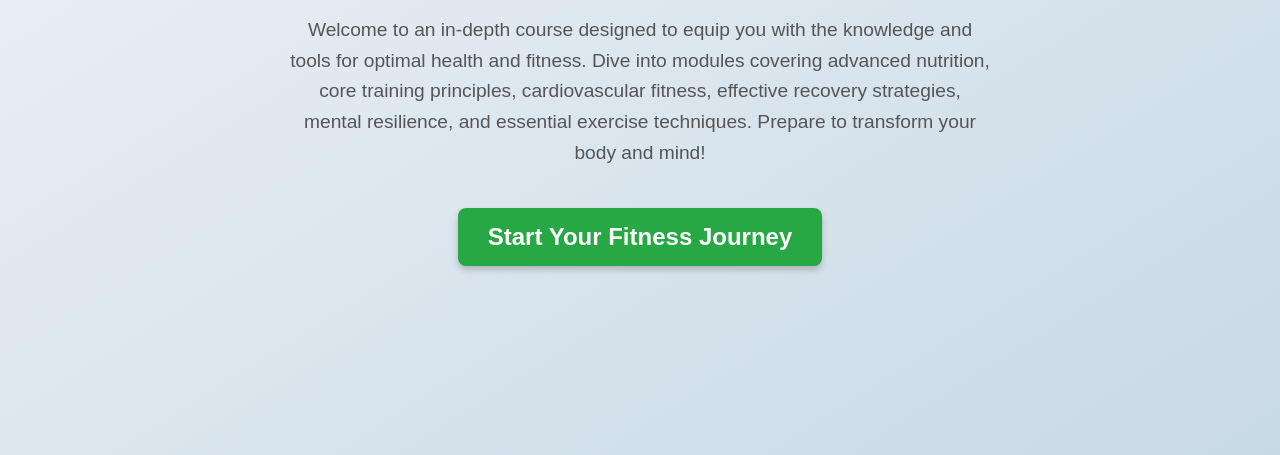
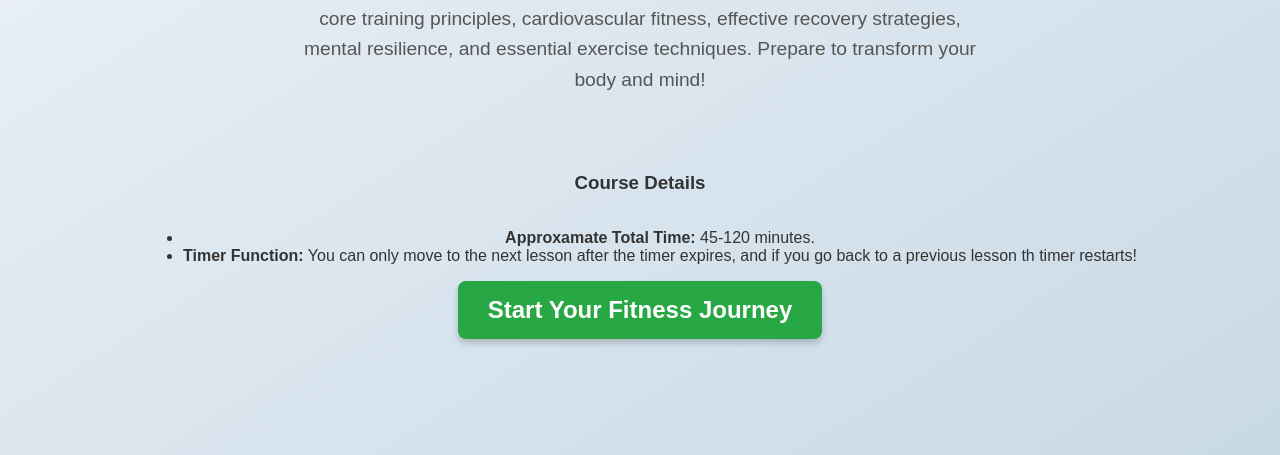
Before and after one commit to KurtAstarita/fitness-course, a plain HTML site: page index.html in a window 1280 px wide. Shown: the part 345-800 px from the top of the page. Drawn offline with Linux system fonts and the light colour scheme; placeholder pictures from the web are drawn by us.

Commit message:
Update index.html

```diff
--- a/index.html
+++ b/index.html
@@ -10,6 +10,12 @@
     <div id="cover-page">
         <h1>Your Comprehensive Fitness Journey: Build a Healthier You</h1>
         <p>Welcome to an in-depth course designed to equip you with the knowledge and tools for optimal health and fitness. Dive into modules covering advanced nutrition, core training principles, cardiovascular fitness, effective recovery strategies, mental resilience, and essential exercise techniques. Prepare to transform your body and mind!</p>
+        <br />
+        <h3>Course Details</h3>
+        <ul>
+        <li><strong>Approxamate Total Time:</strong> 45-120 minutes.</li>
+        <li><strong>Timer Function:</strong> You can only move to the next lesson after the timer expires, and if you go back to a previous lesson th timer restarts!</li>
+        </ul>
         <button id="start-course-btn">Start Your Fitness Journey</button>
     </div>
 
```
